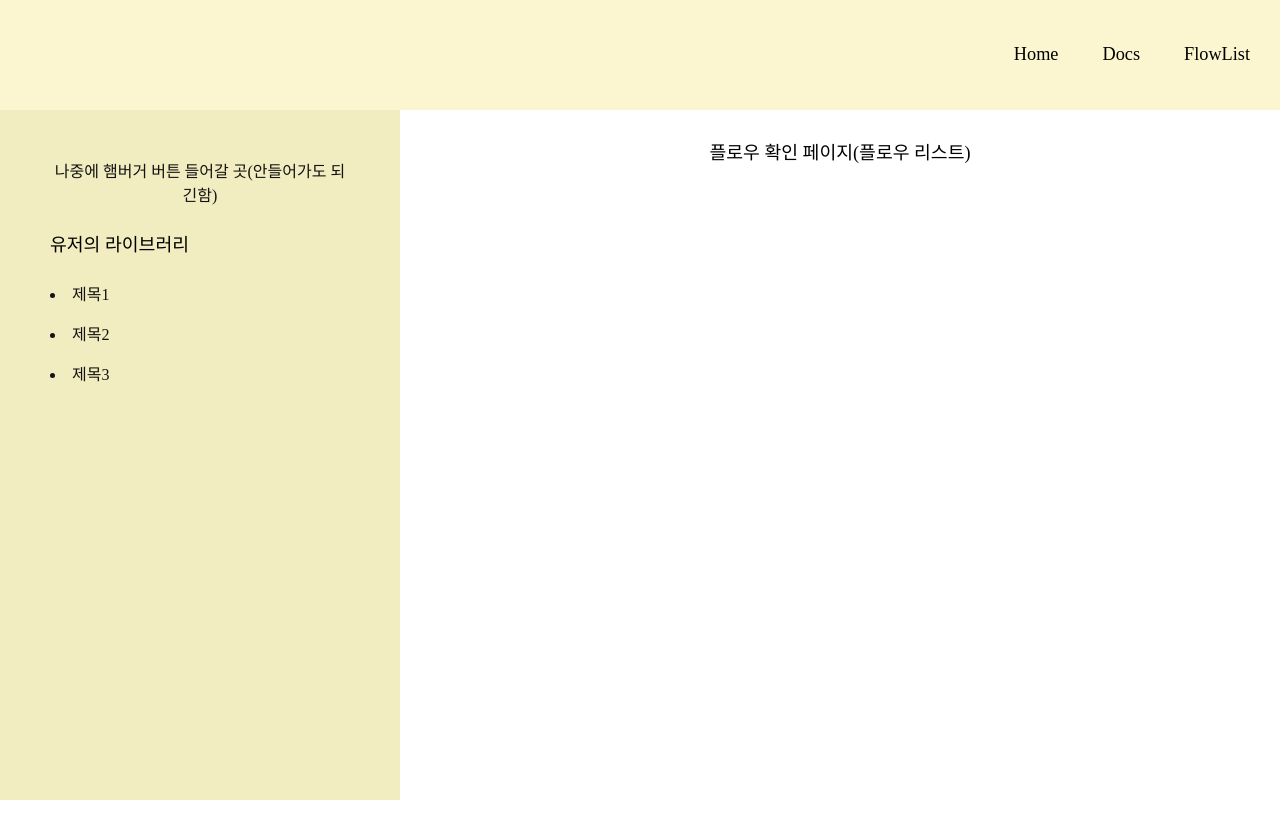
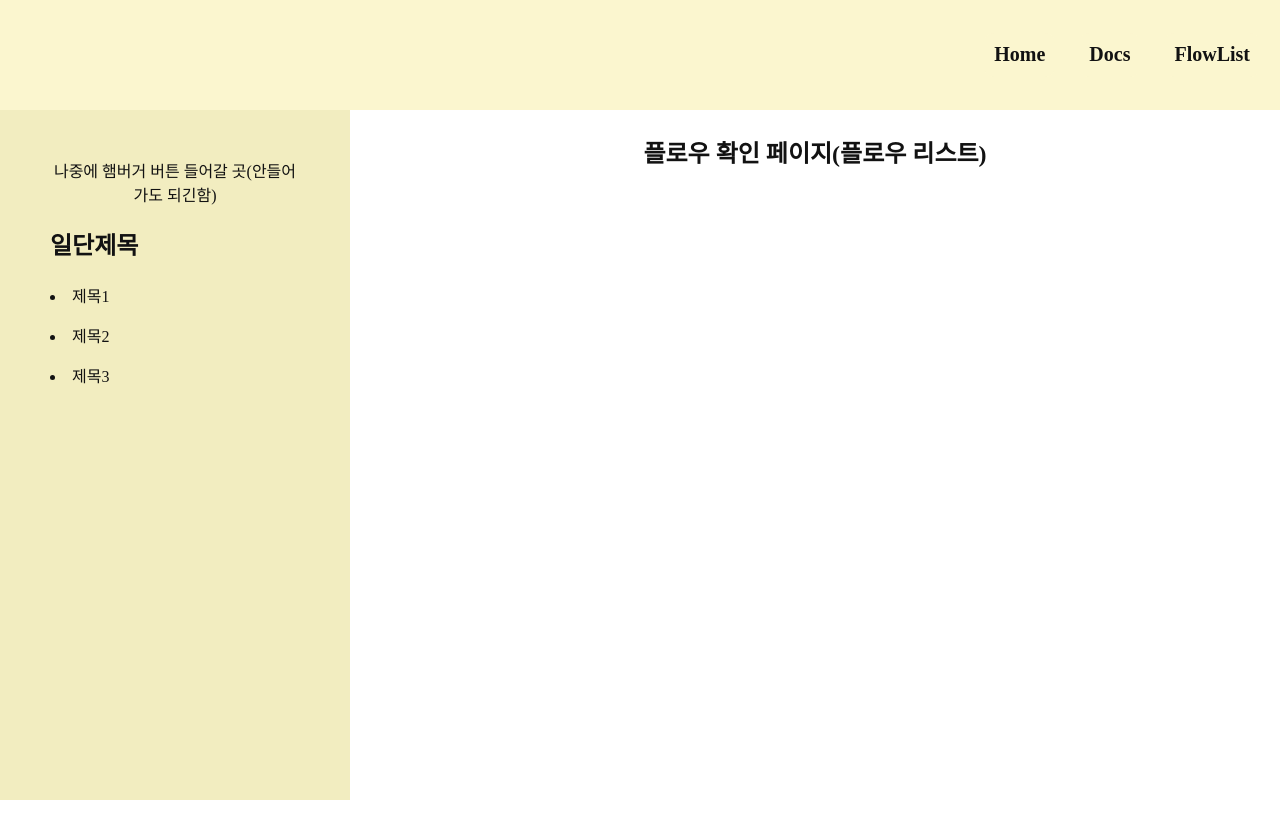
Before and after one commit to Binddog/Binddog, a React (Create React App) app in the folder frontend/binddog-core/: page /flowList in a window 1280 px wide. Shown: the top 838 px of the page. After the commit the page ends 800 px from the top, so only its background shows below. Built offline with nearby package versions, Linux system fonts and the light colour scheme; a web font is replaced by a local one.

Commit message:
♻️ Refactor: height, width 수정

```diff
--- a/frontend/binddog-core/src/App.js
+++ b/frontend/binddog-core/src/App.js
@@ -6,19 +6,19 @@ import Home from "./Page/Home";
 import Docs from "./Page/Docs";
 import TopNav from "./Component/TopNav";
 import FlowList from "./Page/FlowList";
-import { Box } from '@mui/material';
+import Flow from "./Page/Flow";
+import { Box } from "@mui/material";
 
 function App() {
   return (
     <ThemeProvider theme={theme}>
       <Box
         sx={{
-          height: '100svh',
-          textAlign: 'center',
-          display: 'flex',
-          flexDirection: 'column',
+          height: "100%",
+          textAlign: "center",
+          display: "flex",
+          flexDirection: "column",
         }}
-
       >
         {/* <h1>모든 것이 보여지는 바닥 레이어</h1> */}
         <TopNav />
@@ -26,6 +26,7 @@ function App() {
           <Route path="/home" element={<Home />} />
           <Route path="/docs" element={<Docs />} />
           <Route path="/flowList" element={<FlowList />} />
+          <Route path="/flow/:id" element={<Flow />} />
         </Routes>
       </Box>
     </ThemeProvider>
--- a/frontend/binddog-core/src/Component/SideNav.jsx
+++ b/frontend/binddog-core/src/Component/SideNav.jsx
@@ -1,46 +1,55 @@
-import { Box, Typography } from '@mui/material';
-import React from 'react';
+import { Box, Typography } from "@mui/material";
+import React from "react";
 import { useTheme } from "@mui/material/styles";
+import { Link } from "react-router-dom";
 
-function SideNav({li}) {
+function SideNav({ li, name }) {
   const theme = useTheme();
 
   return (
     <Box
       sx={{
-        width: '300px',
-        // height: '100%',
+        width: "250px",
         bgcolor: theme.palette.primary.dark,
-        display: 'flex',
-        flexDirection: 'column',
-        padding: '50px',
-        alignItems: 'flex-start',
+        display: "flex",
+        flexDirection: "column",
+        padding: "50px",
+        alignItems: "flex-start",
         gap: 3,
       }}
     >
       <Typography component="div" sx={theme.typography}>
         나중에 햄버거 버튼 들어갈 곳(안들어가도 되긴함)
       </Typography>
-      <Typography component="div" sx={theme.subtitle}>
-        유저의 라이브러리
+      <Typography component="div" sx={theme.typography.h2}>
+        {name}
       </Typography>
       <Box
         sx={{
           color: theme.palette.text.secondary,
           fontSize: theme.fontSize.large,
-          display: 'flex',
-          flexDirection: 'column',
+          display: "flex",
+          flexDirection: "column",
           gap: 2,
         }}
       >
-        {li.map((item, index) => (
-          <Typography component="li" sx={theme.typography}>
-            {item}
-          </Typography>
+        {li.map((item) => (
+          <Link
+            key={item.id}
+            to={`/flow/${item.id}`}
+            style={{
+              textDecoration: "none",
+              color: theme.palette.text.secondary,
+            }}
+          >
+            <Typography component="li" sx={theme.typography}>
+              {item.title}
+            </Typography>
+          </Link>
         ))}
       </Box>
     </Box>
   );
-};
+}
 
 export default SideNav;
--- a/frontend/binddog-core/src/Component/TopNav.jsx
+++ b/frontend/binddog-core/src/Component/TopNav.jsx
@@ -1,7 +1,7 @@
-import React from 'react';
-import { Link, useNavigate } from 'react-router-dom';
+import React from "react";
+import { Link, useNavigate } from "react-router-dom";
 import { useTheme } from "@mui/material/styles";
-import { Box, Typography } from '@mui/material';
+import { Box, Typography } from "@mui/material";
 
 function TopNav() {
   const theme = useTheme();
@@ -10,59 +10,98 @@ function TopNav() {
 
   const goToHome = () => {
     navigate("/home");
-  }
+  };
 
   const goToDocs = () => {
     navigate("/docs");
-  }
+  };
 
   const goToFlowList = () => {
     navigate("/flowList");
-  }
+  };
 
   return (
     <Box
       sx={{
-        width: '100%',
-        height: '80px',
+        width: "100%",
+        height: "80px",
         bgcolor: theme.palette.primary.main,
-        padding: '15px 10px',
-        display: 'flex',
-        justifyContent: 'flex-end',
-        alignItems: 'center',
+        padding: "15px 10px",
+        display: "flex",
+        justifyContent: "flex-end",
+        alignItems: "center",
       }}
     >
       <Box
         sx={{
           color: theme.palette.text.primary,
-          margin: '30px',
-          display: 'flex',
+          margin: "30px",
+          display: "flex",
           // justifyContent: 'flex-end',
           // alignItems: 'center',
           gap: 3,
         }}
       >
-        <Typography component="button" onClick={goToHome} sx={[theme.menu, {padding:'10px', borderRadius: '10px', border:'none', bgcolor:theme.palette.primary.main, cursor: 'pointer',
-              '&:hover': {
+        <Typography
+          component="button"
+          onClick={goToHome}
+          sx={[
+            theme.typography.h3,
+            {
+              padding: "10px",
+              borderRadius: "10px",
+              border: "none",
+              bgcolor: theme.palette.primary.main,
+              cursor: "pointer",
+              "&:hover": {
                 bgcolor: theme.palette.primary.dark,
-              }}]}>
+              },
+            },
+          ]}
+        >
           Home
         </Typography>
-        <Typography component="button" onClick={goToDocs} sx={[theme.menu, {padding:'10px', borderRadius: '10px', border:'none', bgcolor:theme.palette.primary.main, cursor: 'pointer',
-              '&:hover': {
+        <Typography
+          component="button"
+          onClick={goToDocs}
+          sx={[
+            theme.typography.h3,
+            {
+              padding: "10px",
+              borderRadius: "10px",
+              border: "none",
+              bgcolor: theme.palette.primary.main,
+              cursor: "pointer",
+              "&:hover": {
                 bgcolor: theme.palette.primary.dark,
-              }}]}>
+              },
+            },
+          ]}
+        >
           Docs
         </Typography>
-        <Typography component="button" onClick={goToFlowList} sx={[theme.menu, {padding:'10px', borderRadius: '10px', border:'none', bgcolor:theme.palette.primary.main, cursor: 'pointer',
-              '&:hover': {
+        <Typography
+          component="button"
+          onClick={goToFlowList}
+          sx={[
+            theme.typography.h3,
+            {
+              padding: "10px",
+              borderRadius: "10px",
+              border: "none",
+              bgcolor: theme.palette.primary.main,
+              cursor: "pointer",
+              "&:hover": {
                 bgcolor: theme.palette.primary.dark,
-              }}]}>
+              },
+            },
+          ]}
+        >
           FlowList
         </Typography>
       </Box>
     </Box>
   );
-};
+}
 
 export default TopNav;
--- a/frontend/binddog-core/src/Page/Docs.jsx
+++ b/frontend/binddog-core/src/Page/Docs.jsx
@@ -1,22 +1,20 @@
-import React from 'react';
-import { useLocation } from 'react-router-dom';
+import React from "react";
+import { useLocation } from "react-router-dom";
 import { useTheme } from "@mui/material/styles";
-import { Box, Typography } from '@mui/material';
+import { Box, Typography } from "@mui/material";
 
-function Docs () {
+function Docs() {
   const theme = useTheme();
 
   return (
     <Box
       sx={{
-        padding: '30px',
+        padding: "30px",
       }}
     >
-      <Typography sx={theme.title}>
-        이건 설명 페이지
-      </Typography>
+      <Typography sx={theme.typography.h2}>이건 설명 페이지</Typography>
     </Box>
   );
-};
+}
 
 export default Docs;
--- a/frontend/binddog-core/src/Page/FlowList.jsx
+++ b/frontend/binddog-core/src/Page/FlowList.jsx
@@ -1,45 +1,44 @@
-import React from 'react';
-import { useLocation } from 'react-router-dom';
-import SideNav from '../Component/SideNav';
-import { Box, Typography } from '@mui/material';
+import { Box, Typography } from "@mui/material";
 import { useTheme } from "@mui/material/styles";
+import SideNav from "../Component/SideNav";
 
 function FlowList() {
   const theme = useTheme();
 
-  const li = ['제목1', '제목2', '제목3']
+  const li = [
+    { id: 1, title: "제목1" },
+    { id: 2, title: "제목2" },
+    { id: 3, title: "제목3" },
+  ];
 
   return (
     <Box
       sx={{
-        display: 'flex',
+        display: "flex",
         flexGrow: 1,
       }}
     >
-      <SideNav
-        li={li}
-      />
+      <SideNav li={li} name={"일단제목"} />
       <Box
         sx={{
-          display: 'flex',
-          flexDirection: 'column',
+          display: "flex",
+          flexDirection: "column",
           flexGrow: 1,
-          height: '100%',
-          padding: '30px'
+          padding: "30px",
         }}
       >
         <Box
           sx={{
-            textAlign: 'center',
+            textAlign: "center",
           }}
         >
-          <Typography sx={theme.title}>
+          <Typography sx={theme.typography.h2}>
             플로우 확인 페이지(플로우 리스트)
           </Typography>
         </Box>
       </Box>
     </Box>
   );
-};
+}
 
 export default FlowList;
--- a/frontend/binddog-core/src/Page/Home.jsx
+++ b/frontend/binddog-core/src/Page/Home.jsx
@@ -1,7 +1,7 @@
-import React from 'react';
-import { useLocation } from 'react-router-dom';
+import React from "react";
+import { useLocation } from "react-router-dom";
 import { useTheme } from "@mui/material/styles";
-import { Box, Typography } from '@mui/material';
+import { Box, Typography } from "@mui/material";
 
 function Home() {
   const theme = useTheme();
@@ -9,14 +9,12 @@ function Home() {
   return (
     <Box
       sx={{
-        padding: '30px',
+        padding: "30px",
       }}
     >
-      <Typography sx={theme.title}>
-        이건 메인 페이지
-      </Typography>
+      <Typography sx={theme.typography.h1}>이건 메인 페이지</Typography>
     </Box>
   );
-};
+}
 
 export default Home;
```
